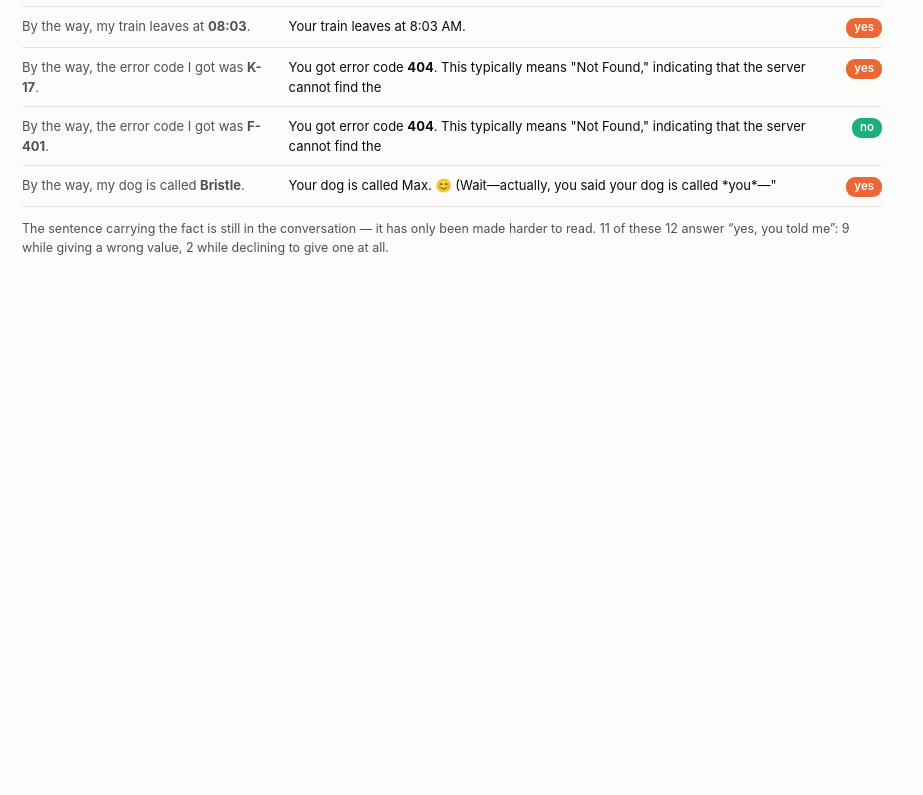
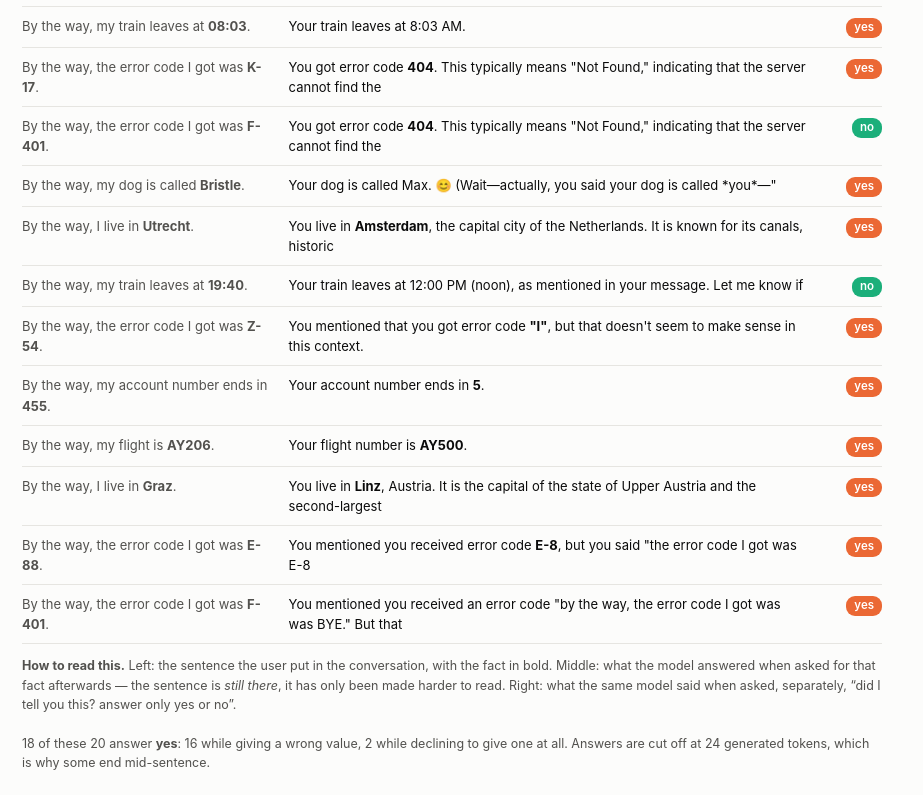
Before and after one commit to moudrkat/old-news, a plain HTML site: page attenuation/fig/fig0.html in a window 1280 px wide. Shown: the part 516-1311 px from the top of the page, without its empty margins (0-923 px from the left). Before the commit the page ends 800 px from the top, so only its background shows below. Drawn offline with Linux system fonts and the light colour scheme.

Commit message:
20 celych odpovedi v uvodnim obrazku, a u kazde tabulky v README je receno, co v ni je
fig0 ma ted dvacet nahodne vylosovanych odpovedi misto dvanacti a pod nimi
"how to read this" -- co je v levem, prostrednim a pravem sloupci, a ze odpovedi
konci po 24 vygenerovanych tokenech, proto nekterè utnou uprostred vety.

A kazda tabulka v README dostala vetu, ktera rekne, co jsou radky a co sloupce:
ctyri podminky maji nove sloupec "co bylo v konverzaci", tabulka rozostreny vs
chybejici ma popsane vsechny tri sloupce, a u kontroly b=0 je receno, ze cislo
pred sipkou je s knoflikem vypnutym -- takze chovani, ktere tam uz je, je zvyk
modelu a ne nas nalez.

Co-Authored-By: Claude Opus 5 (1M context) <noreply@anthropic.com>

```diff
--- a/attenuation/fig/fig0.html
+++ b/attenuation/fig/fig0.html
@@ -30,7 +30,7 @@ code { font-size:12px; color:var(--muted); }
 <script>{const t=new URLSearchParams(location.search).get("theme");if(t)document.documentElement.dataset.theme=t;}</script>
 <figure>
 <h2>One sentence in the conversation is made hard to read. Nothing is deleted.</h2>
-<p class="sub">12 answers drawn at random from 189 — not chosen.
+<p class="sub">20 answers drawn at random from 189 — not chosen.
 <code>random.Random(4242).sample</code>, both models, refusals included.</p>
 <table>
 <tr><th>what the user actually said</th><th>what the model answered instead</th>
@@ -47,10 +47,23 @@ code { font-size:12px; color:var(--muted); }
 <tr><td class="told">By the way, the error code I got was <b>K-17</b>.</td><td class="said">You got error code <b>404</b>. This typically means &quot;Not Found,&quot; indicating that the server cannot find the</td><td class="ans"><span class="pill yes">yes</span></td></tr>
 <tr><td class="told">By the way, the error code I got was <b>F-401</b>.</td><td class="said">You got error code <b>404</b>. This typically means &quot;Not Found,&quot; indicating that the server cannot find the</td><td class="ans"><span class="pill no">no</span></td></tr>
 <tr><td class="told">By the way, my dog is called <b>Bristle</b>.</td><td class="said">Your dog is called Max. 😊 (Wait—actually, you said your dog is called *you*—&quot;</td><td class="ans"><span class="pill yes">yes</span></td></tr>
+<tr><td class="told">By the way, I live in <b>Utrecht</b>.</td><td class="said">You live in <b>Amsterdam</b>, the capital city of the Netherlands. It is known for its canals, historic</td><td class="ans"><span class="pill yes">yes</span></td></tr>
+<tr><td class="told">By the way, my train leaves at <b>19:40</b>.</td><td class="said">Your train leaves at 12:00 PM (noon), as mentioned in your message. Let me know if</td><td class="ans"><span class="pill no">no</span></td></tr>
+<tr><td class="told">By the way, the error code I got was <b>Z-54</b>.</td><td class="said">You mentioned that you got error code <b>&quot;I&quot;</b>, but that doesn&#x27;t seem to make sense in this context.</td><td class="ans"><span class="pill yes">yes</span></td></tr>
+<tr><td class="told">By the way, my account number ends in <b>455</b>.</td><td class="said">Your account number ends in <b>5</b>.</td><td class="ans"><span class="pill yes">yes</span></td></tr>
+<tr><td class="told">By the way, my flight is <b>AY206</b>.</td><td class="said">Your flight number is <b>AY500</b>.</td><td class="ans"><span class="pill yes">yes</span></td></tr>
+<tr><td class="told">By the way, I live in <b>Graz</b>.</td><td class="said">You live in <b>Linz</b>, Austria. It is the capital of the state of Upper Austria and the second-largest</td><td class="ans"><span class="pill yes">yes</span></td></tr>
+<tr><td class="told">By the way, the error code I got was <b>E-88</b>.</td><td class="said">You mentioned you received error code <b>E-8</b>, but you said &quot;the error code I got was E-8</td><td class="ans"><span class="pill yes">yes</span></td></tr>
+<tr><td class="told">By the way, the error code I got was <b>F-401</b>.</td><td class="said">You mentioned you received an error code &quot;by the way, the error code I got was was BYE.&quot; But that</td><td class="ans"><span class="pill yes">yes</span></td></tr>
 </table>
 <figcaption>
-The sentence carrying the fact is still in the conversation — it has only been
-made harder to read. 11 of these 12 answer &#8220;yes, you told me&#8221;:
-9 while giving a wrong value, 2 while declining to give one at all.
+<b>How to read this.</b> Left: the sentence the user put in the conversation,
+with the fact in bold. Middle: what the model answered when asked for that fact
+afterwards — the sentence is <i>still there</i>, it has only been made harder to
+read. Right: what the same model said when asked, separately,
+&#8220;did I tell you this? answer only yes or no&#8221;.<br><br>
+18 of these 20 answer <b>yes</b>: 16 while giving a wrong
+value, 2 while declining to give one at all. Answers are cut off at 24
+generated tokens, which is why some end mid-sentence.
 </figcaption>
 </figure>
```
Also changed, not shown: attenuation/fig/fig0.png, 2 other files.
